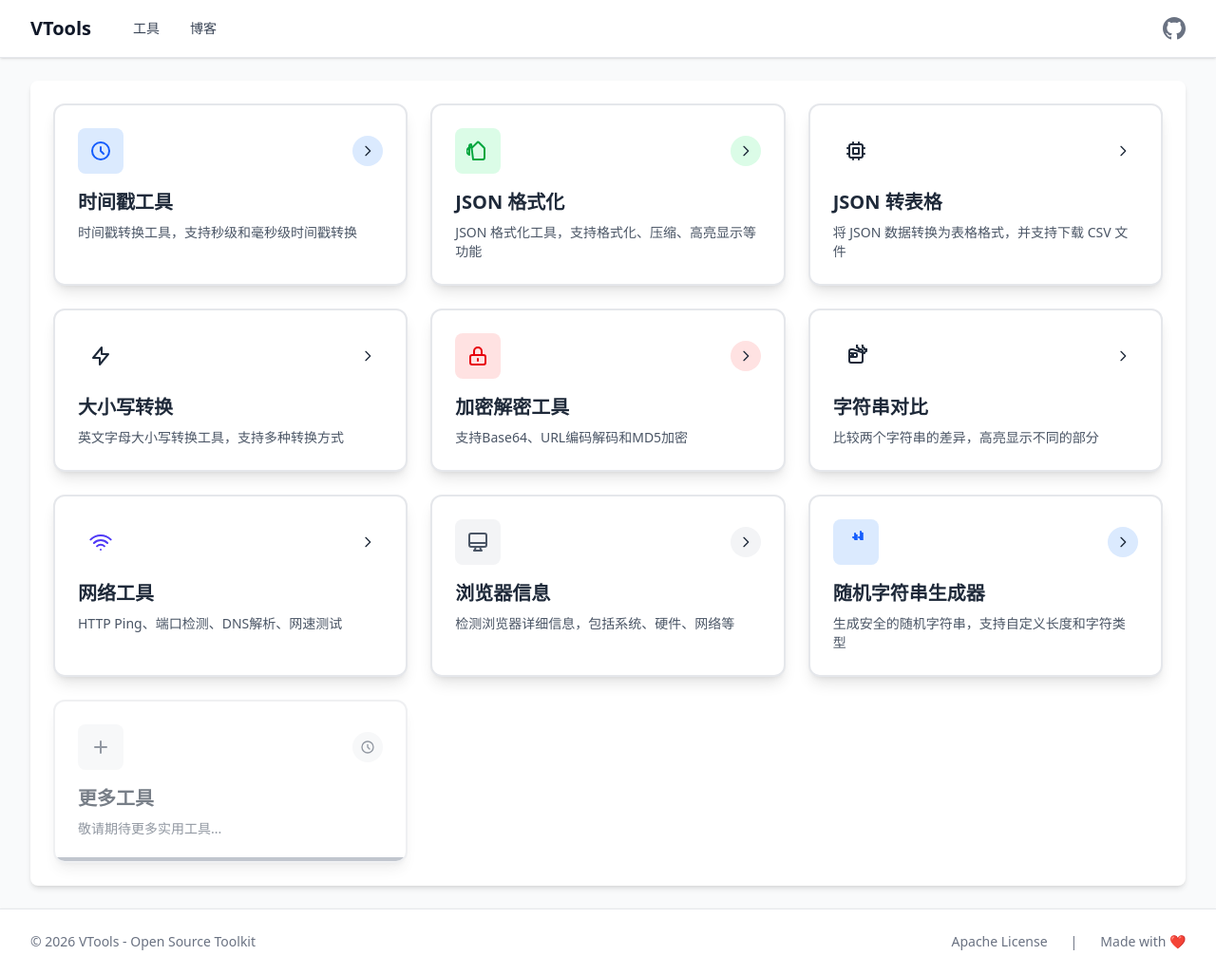
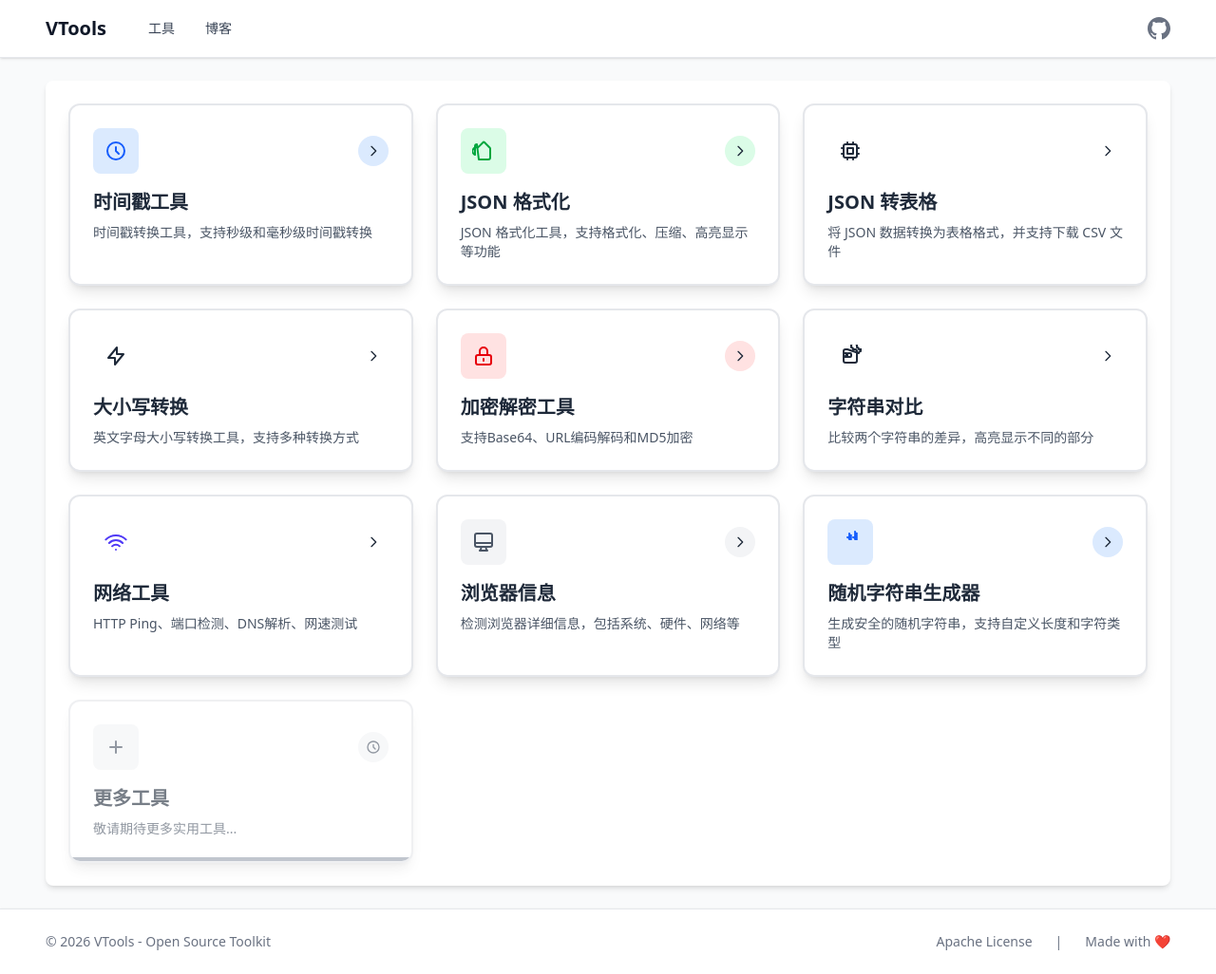
Before and after one commit to chihqiang/vtools, a Vue app: page / in a window 1280 px wide. Shown: the whole page at 95% size. Built offline with nearby package versions, Linux system fonts and the light colour scheme.

Commit message:
style: 优化默认布局的响应式设计
调整页面布局的间距和断点设置，改进移动端和桌面端的显示效果

```diff
--- a/src/layouts/DefaultLayout.vue
+++ b/src/layouts/DefaultLayout.vue
@@ -2,11 +2,11 @@
   <div class="min-h-screen flex flex-col bg-gray-50">
     <!-- Header -->
     <header class="bg-white shadow-sm border-b border-gray-200">
-      <div class="max-w-7xl mx-auto px-6 md:px-8 py-3 flex justify-between items-center">
-        <div class="flex items-center space-x-8">
+      <div class="w-full px-4 sm:px-6 md:px-8 lg:px-12 py-3 flex justify-between items-center">
+        <div class="flex items-center space-x-4 sm:space-x-8">
           <RouterLink
             to="/"
-            class="text-xl font-bold text-gray-900 hover:text-blue-600 transition-colors"
+            class="text-lg sm:text-xl font-bold text-gray-900 hover:text-blue-600 transition-colors"
           >
             VTools
           </RouterLink>
@@ -36,7 +36,7 @@
             class="text-gray-500 hover:text-gray-900 transition-colors"
             title="GitHub"
           >
-            <svg class="w-6 h-6" fill="currentColor" viewBox="0 0 24 24">
+            <svg class="w-5 h-5 sm:w-6 sm:h-6" fill="currentColor" viewBox="0 0 24 24">
               <path
                 d="M12 0c-6.626 0-12 5.373-12 12 0 5.302 3.438 9.8 8.207 11.387.599.111.793-.261.793-.577v-2.234c-3.338.726-4.033-1.416-4.033-1.416-.546-1.387-1.333-1.756-1.333-1.756-1.089-.745.083-.729.083-.729 1.205.084 1.839 1.237 1.839 1.237 1.07 1.834 2.807 1.304 3.492.997.107-.775.418-1.305.762-1.604-2.665-.305-5.467-1.334-5.467-5.931 0-1.311.469-2.381 1.236-3.221-.124-.303-.535-1.524.117-3.176 0 0 1.008-.322 3.301 1.23.957-.266 1.983-.399 3.003-.404 1.02.005 2.047.138 3.006.404 2.291-1.552 3.297-1.23 3.297-1.23.653 1.653.242 2.874.118 3.176.77.84 1.235 1.911 1.235 3.221 0 4.609-2.807 5.624-5.479 5.921.43.372.823 1.102.823 2.222v3.293c0 .319.192.694.801.576 4.765-1.589 8.199-6.086 8.199-11.386 0-6.627-5.373-12-12-12z"
               />
@@ -47,14 +47,14 @@
     </header>
 
     <!-- Main -->
-    <main class="flex-1 max-w-7xl mx-auto px-6 md:px-8 py-6 w-full">
+    <main class="flex-1 w-full px-4 sm:px-6 md:px-8 lg:px-12 py-4 sm:py-6">
       <slot />
     </main>
 
     <!-- Footer -->
     <footer class="bg-white shadow-sm border-t border-gray-200 mt-auto">
-      <div class="max-w-7xl mx-auto px-6 md:px-8 py-6">
-        <div class="flex flex-col md:flex-row justify-between items-center">
+      <div class="w-full px-4 sm:px-6 md:px-8 lg:px-12 py-4 sm:py-6">
+        <div class="flex flex-col md:flex-row justify-between items-center gap-4">
           <p class="text-sm text-gray-500 text-center md:text-left">
             © 2026
             <a
@@ -68,7 +68,7 @@
           </p>
 
           <div
-            class="flex flex-col md:flex-row items-center space-y-2 md:space-y-0 md:space-x-6 mt-4 md:mt-0 text-center md:text-left"
+            class="flex flex-col md:flex-row items-center space-y-2 md:space-y-0 md:space-x-6 text-center md:text-left"
           >
             <a
               href="https://www.apache.org/licenses/LICENSE-2.0"
```
